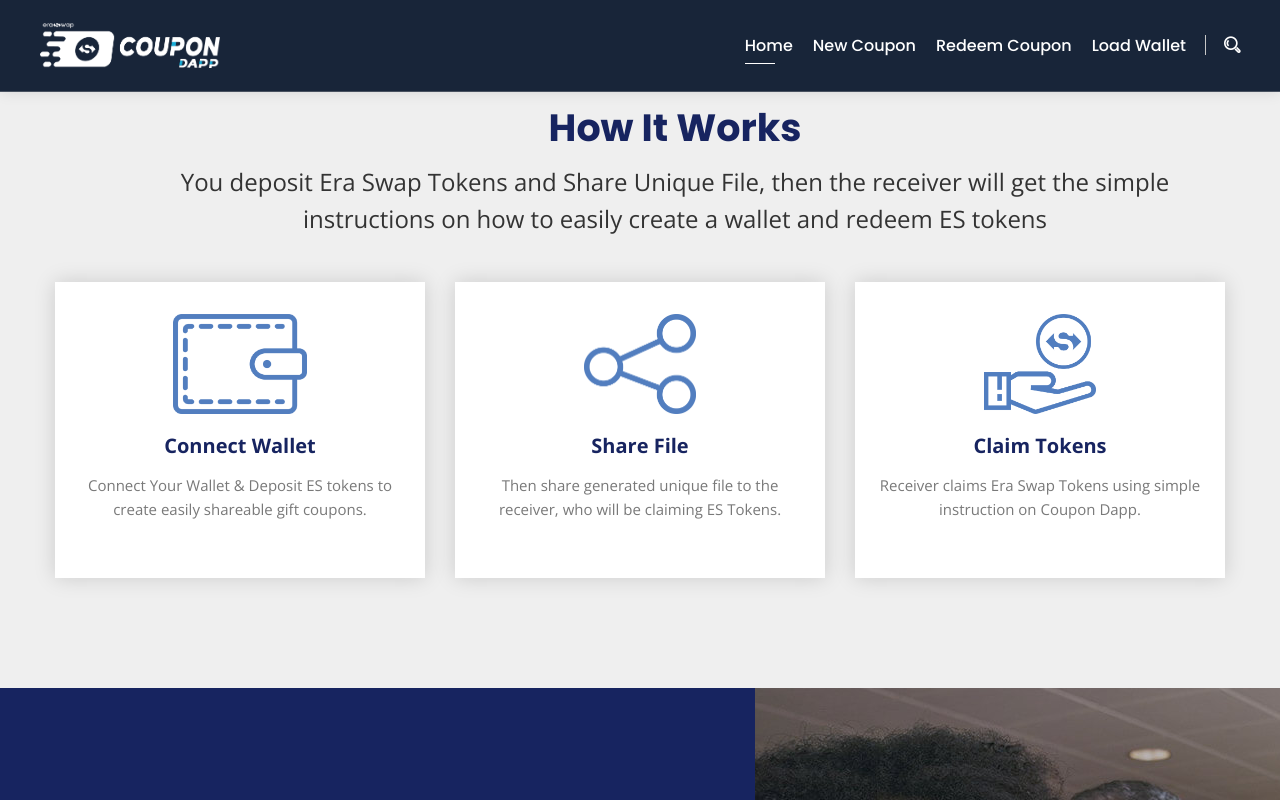
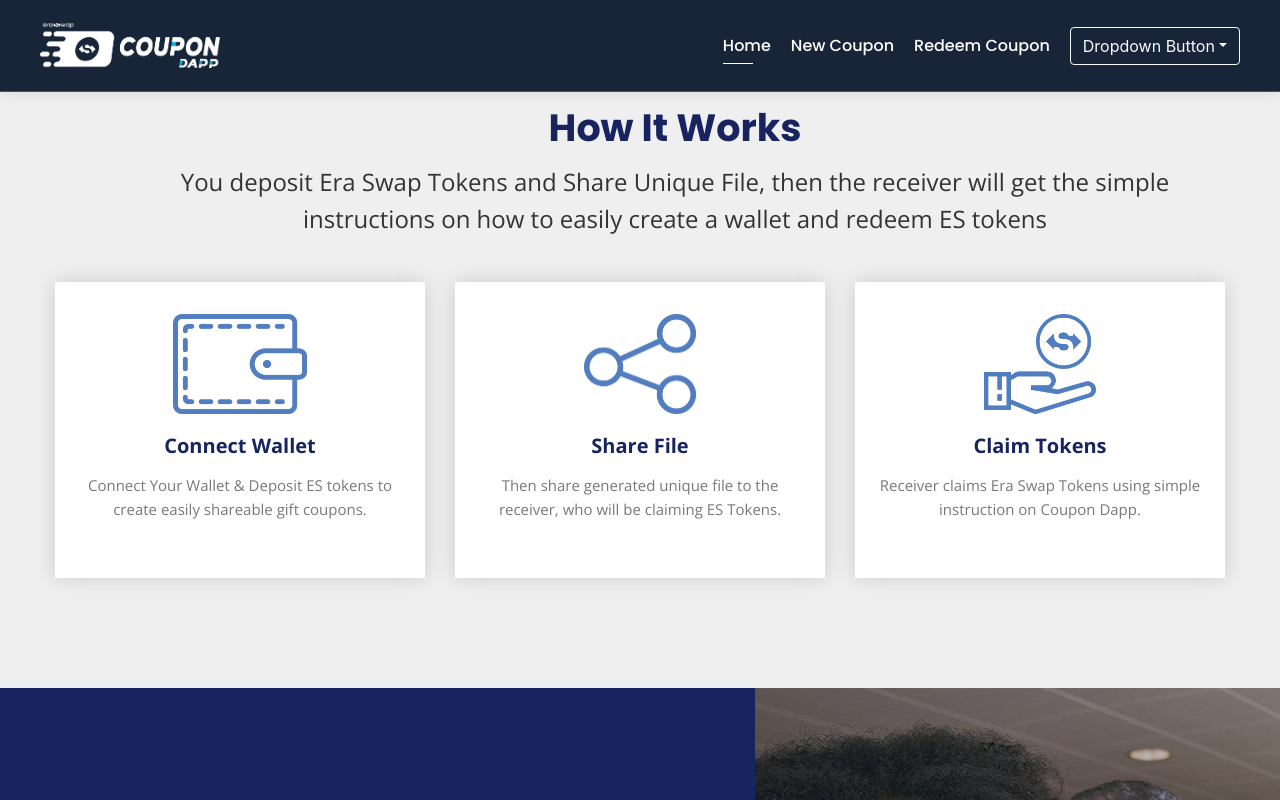
Before and after one commit to KMPARDS/coupon-dapp-react, a React (Create React App) app: page / in a window 1280 px wide. Shown: the top 800 px of the page. Built offline with nearby package versions, Linux system fonts and the light colour scheme; a web font is replaced by a local one.

Commit message:
basic format navbar

```diff
--- a/src/App.css
+++ b/src/App.css
@@ -5,4 +5,21 @@
 
 .navbar-element {
   cursor: pointer;
+  margin: auto;
 }
+
+.login-dropdown-color .dropdown-item {
+  color: #333 !important;
+  font-weight: 300;
+  line-height: 2rem !important;
+}
+
+.login-dropdown-color .dropdown-item:hover {
+  background-color: #182539BB;
+  color: white !important;
+}
+
+.login-dropdown-color .dropdown-item:active {
+  background-color: #182539;
+
+}
--- a/src/components/Navbar/Navbar.js
+++ b/src/components/Navbar/Navbar.js
@@ -1,34 +1,38 @@
 import React, { Component } from 'react';
+import { Navbar, Dropdown } from 'react-bootstrap';
 import NavbarElement from './NavbarElement';
 
 export default class extends Component {
   render = () => (
     <header className="header_area menu_two header_style">
       <div className="header_menu">
-		    <nav className="navbar navbar-expand-lg navbar-light bg-light">
+        <Navbar bg="dark" expand="lg">
 			    <a className="navbar-brand" href="index.html">
 					  <img className="main_logo" src="img/Coupondapp-logo.png" alt="" width="180" />
 					  <img className="mobile_logo" src="img/Coupondapp-logo-blue.png" width="230"  alt="" />
           </a>
-				  <button className="navbar-toggler" type="button" data-toggle="collapse" data-target="#navbarSupportedContent" aria-controls="navbarSupportedContent" aria-expanded="false" aria-label="Toggle navigation">
-					 <span></span>
-					</button>
-					<div className="collapse navbar-collapse" id="navbarSupportedContent">
+          <Navbar.Toggle aria-controls="basic-navbar-nav" />
+          <Navbar.Collapse id="basic-navbar-nav">
 					  <ul className="nav navbar-nav ml-auto">
   						<NavbarElement name="Home" path="/" parentProps={this.props} />
   						<NavbarElement name="New Coupon" path="/new" parentProps={this.props} />
   						<NavbarElement name="Redeem Coupon" path="/redeem" parentProps={this.props} />
-  						<li className="">
-  							<a className="">Load Wallet</a>
+  						<li className="navbar-element">
+                <Dropdown alignRight>
+                  <Dropdown.Toggle variant="outline-light" id="dropdown-basic">
+                    Dropdown Button
+                  </Dropdown.Toggle>
+
+                  <Dropdown.Menu className="login-dropdown-color">
+                    <Dropdown.Item href="#/action-1">Using Era Swap Life</Dropdown.Item>
+                    <Dropdown.Item href="#/action-2">Metamask</Dropdown.Item>
+                  </Dropdown.Menu>
+                </Dropdown>
+
   						</li>
   					</ul>
-  					<ul className="nav navbar-nav navbar-right">
-  						<li>
-                <a className="popup-with-zoom-anim" href="#test-search"><i className="icon icon-Search"></i></a>
-              </li>
-  					</ul>
-  				</div>
-  			</nav>
+  				</Navbar.Collapse>
+  			</Navbar>
       </div>
     </header>
   );
```
